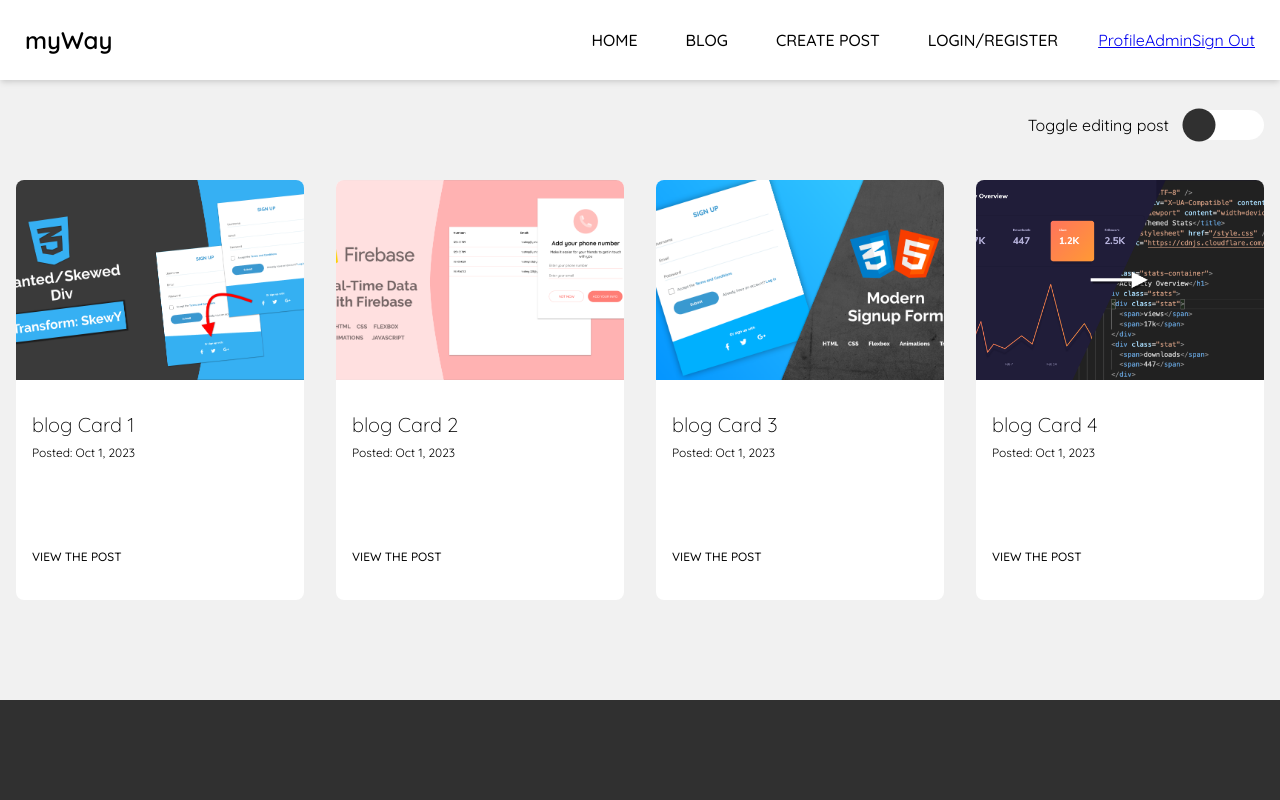
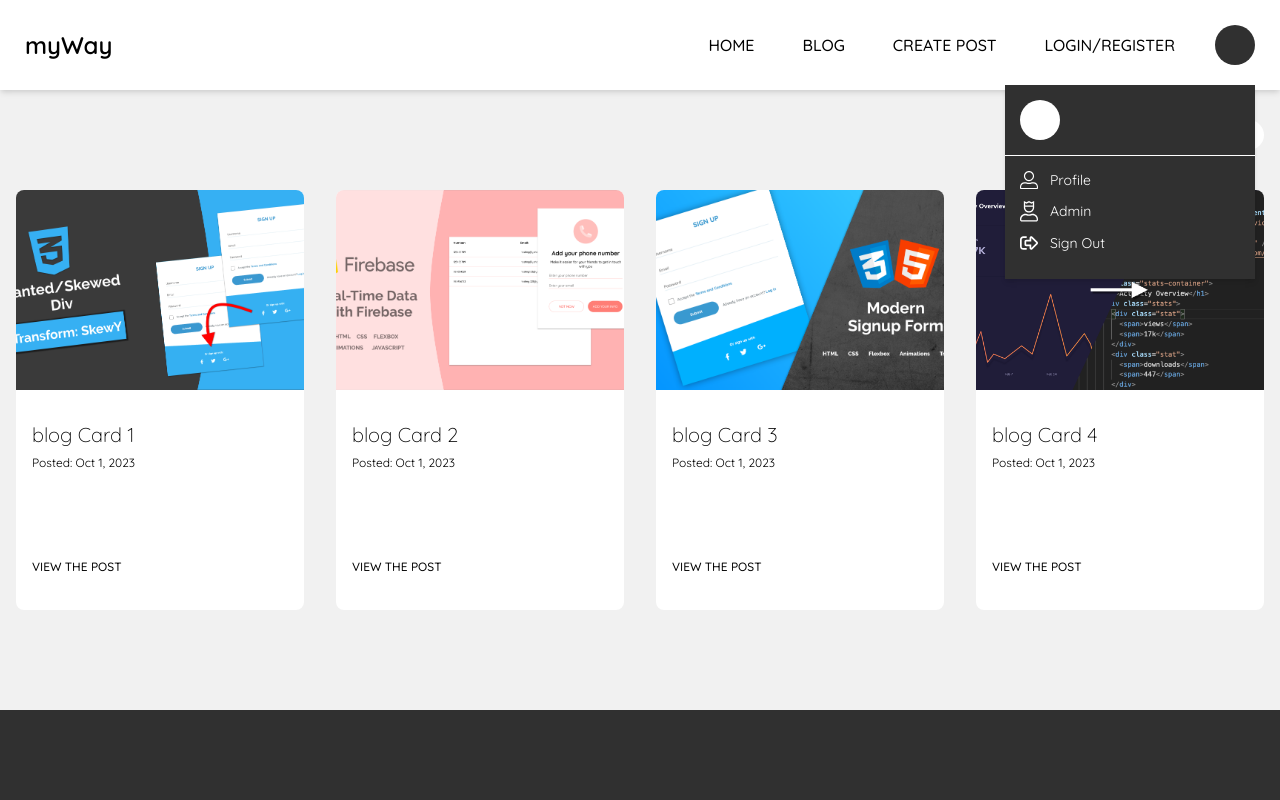
Before and after one commit to pylsar/myway, a Vue app: page /blogs in a window 1280 px wide. Shown: the top 800 px of the page. Built offline with nearby package versions, Linux system fonts and the light colour scheme; no server answers; what vue2-editor would draw is missing.

Commit message:
profile menu

```diff
--- a/src/components/Navigation.vue
+++ b/src/components/Navigation.vue
@@ -23,10 +23,19 @@
                             </div>
                         </div>
                         <div class="options">
-                            <div class="option">
-                                <router-link class="option" to="#">Profile</router-link>
-                                <router-link class="option" to="#">Admin</router-link>
-                                <router-link class="option" to="#">Sign Out</router-link>
+                            <div class="option-box">
+                                <router-link class="option" to="#">
+                                    <svg aria-hidden="true" focusable="false" data-prefix="fal" data-icon="user-alt" class="svg-inline--fa fa-user-alt fa-w-16" role="img" xmlns="http://www.w3.org/2000/svg" viewBox="0 0 512 512"><path fill="currentColor" d="M256 32c61.8 0 112 50.2 112 112s-50.2 112-112 112-112-50.2-112-112S194.2 32 256 32m128 320c52.9 0 96 43.1 96 96v32H32v-32c0-52.9 43.1-96 96-96 85 0 67.3 16 128 16 60.9 0 42.9-16 128-16M256 0c-79.5 0-144 64.5-144 144s64.5 144 144 144 144-64.5 144-144S335.5 0 256 0zm128 320c-92.4 0-71 16-128 16-56.8 0-35.7-16-128-16C57.3 320 0 377.3 0 448v32c0 17.7 14.3 32 32 32h448c17.7 0 32-14.3 32-32v-32c0-70.7-57.3-128-128-128z"></path></svg>
+                                    <p>Profile</p>
+                                </router-link>
+                                <router-link class="option" to="#">
+                                    <svg aria-hidden="true" focusable="false" data-prefix="fal" data-icon="user-crown" class="svg-inline--fa fa-user-crown fa-w-14" role="img" xmlns="http://www.w3.org/2000/svg" viewBox="0 0 448 512"><path fill="currentColor" d="M313.6 320c-28.71 0-42.6 16-89.6 16-47.09 0-60.82-16-89.6-16C60.17 320 0 380.17 0 454.4v9.6c0 26.51 21.49 48 48 48h352c26.51 0 48-21.49 48-48v-9.6c0-74.23-60.17-134.4-134.4-134.4zM416 464c0 8.82-7.18 16-16 16H48c-8.82 0-16-7.18-16-16v-9.6C32 397.94 77.94 352 134.4 352c19.38 0 39.33 16 89.6 16 49.4 0 70.66-16 89.6-16 56.46 0 102.4 45.94 102.4 102.4v9.6zM224 288c70.7 0 128-57.31 128-128V0l-64 32-64-32-64 32L96 0v160c0 70.69 57.31 128 128 128zM128 51.78l32 16 64-32 64 32 32-16V112H128V51.78zm0 92.22h192v16c0 52.93-43.06 96-96 96s-96-43.07-96-96v-16z"></path></svg>
+                                    <p>Admin</p>
+                                </router-link>
+                                <router-link class="option" to="#">
+                                    <svg aria-hidden="true" focusable="false" data-prefix="far" data-icon="sign-out-alt" class="svg-inline--fa fa-sign-out-alt fa-w-16" role="img" xmlns="http://www.w3.org/2000/svg" viewBox="0 0 512 512"><path fill="currentColor" d="M272 112v51.6h-96c-26.5 0-48 21.5-48 48v88.6c0 26.5 21.5 48 48 48h96v51.6c0 42.6 51.7 64.2 81.9 33.9l144-143.9c18.7-18.7 18.7-49.1 0-67.9l-144-144C323.8 48 272 69.3 272 112zm192 144L320 400v-99.7H176v-88.6h144V112l144 144zM96 64h84c6.6 0 12 5.4 12 12v24c0 6.6-5.4 12-12 12H96c-26.5 0-48 21.5-48 48v192c0 26.5 21.5 48 48 48h84c6.6 0 12 5.4 12 12v24c0 6.6-5.4 12-12 12H96c-53 0-96-43-96-96V160c0-53 43-96 96-96z"></path></svg>
+                                    <p>Sign Out</p>
+                                </router-link>
                             </div>
                         </div>
                     </div>
@@ -134,6 +143,89 @@ import menuIcon from '../assets/Icons/bars-regular.svg';
                     }
                 }
             }
+
+            .profile{
+                position: relative;
+                cursor: pointer;
+                display: flex;
+                align-items: center;
+                justify-content: center;
+                width: 40px;
+                height: 40px;
+                border-radius: 50%;
+                color: #fff;
+                background-color: #303030;
+
+                .profile-menu{
+                    position: absolute;
+                    top: 60px;
+                    right: 0;
+                    width: 250px;
+                    background-color: #303030;
+                    box-shadow: 0 4px 6px -1px rgba(0, 0, 0, .1), 0 2px 4px -1px rgba(0, 0, 0, .06);
+
+                    .info{
+                        display: flex;
+                        align-items: center;
+                        padding: 15px;
+                        border-bottom: 1px solid #fff;
+
+                        .initials{
+                            position: initial;
+                            width: 40px;
+                            height: 40px;
+                            background-color: #fff;
+                            color: #303030;
+                            display: flex;
+                            align-items: center;
+                            justify-content: center;
+                            border-radius: 50%;
+                        }
+
+                        .right{
+                            flex: 1;
+                            margin-left: 24px;
+
+                            p:nth-child(1){
+                                font-size: 14px;
+                            }
+                            p:nth-child(2),
+                            p:nth-child(3){
+                                font-size: 12px;
+                            }
+                        }
+
+                    }
+
+                    .options{
+                        padding: 15px;
+
+                        .option-box{
+                            display: flex;
+                            flex-direction: column;
+                            .option{
+                                text-decoration: none;
+                                color: #fff;
+                                display: inline-flex;
+                                align-items: center;
+                                margin-bottom: 12px;
+                                width: fit-content;
+                            }
+
+                            svg{
+                                width: 18px;
+                                height: auto;
+                            }
+
+                            p{
+                                font-size: 14px;
+                                margin-left: 12px;
+                            }
+                        }
+
+                    }
+                }
+            }
         }
     }
 
```
Also changed, not shown: 1 other file (tests, documents, lock files or other folders).
